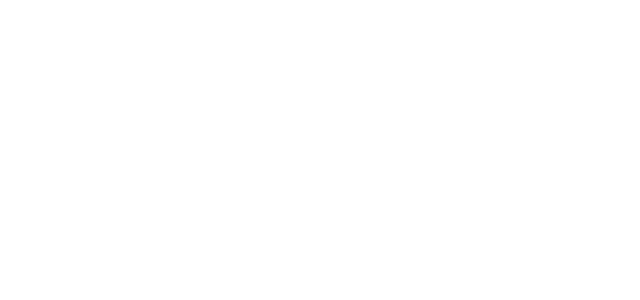
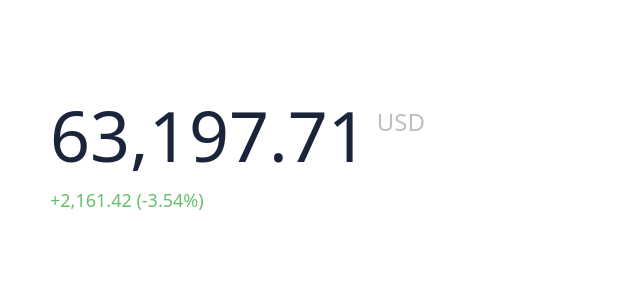
Before and after one commit to Prathameshp98/stock-visualizer, a React (Vite) app: page / in a window 1280 px wide. Shown: the top 300 px of the page, without its empty margins (0-640 px from the left). Built offline with nearby package versions, Linux system fonts and the light colour scheme.

Commit message:
price card component

```diff
--- a/src/StockVisualizer/StockVisualizer.tsx
+++ b/src/StockVisualizer/StockVisualizer.tsx
@@ -1,8 +1,15 @@
+
+import { PriceCard } from "./components";
 
 const StockVisualizer = () => {
   return (
     <div>
-
+      <PriceCard
+        price={63197.71}
+        change={2161.42}
+        percentage={-3.54}
+        currency="USD"
+      />
     </div>
   );
 }
--- /dev/null
+++ b/src/StockVisualizer/components/PriceCard/PriceCard.module.css
@@ -0,0 +1,37 @@
+.card {
+    display: flex;
+    flex-direction: column;
+    gap: 10px;
+}
+
+.price {
+    font-size: 70px;
+    font-weight: 500;
+    color: #1A243A;
+    display: flex;
+    flex-direction: row;
+    gap: 5px;
+    line-height: 100%;
+}
+
+.currency {
+    font-size: 24px;
+    font-weight: 500;
+    color: #BDBEBF;
+    margin-left: 4px;
+    margin-top: -13px;
+}
+
+.change {
+    margin-top: 8px;
+    font-size: 18px;
+    font-weight: 500;
+}
+
+.positive {
+    color: #67BF6B;
+}
+
+.negative {
+    color: #dc2626;
+}
--- /dev/null
+++ b/src/StockVisualizer/components/PriceCard/PriceCard.tsx
@@ -0,0 +1,25 @@
+import styles from './PriceCard.module.css';
+import PriceCardProps from './PriceCard.d';
+
+const PriceCard = ({
+    price,
+    change,
+    percentage,
+    currency = 'USD'
+}: PriceCardProps) => {
+  const isPositive = change >= 0;
+
+  return (
+    <div className={styles.card}>
+      <div className={styles.price}>
+        {price.toLocaleString()} <span className={styles.currency}>{currency}</span>
+      </div>
+      <div className={`${styles.change} ${isPositive ? styles.positive : styles.negative}`}>
+        {isPositive ? '+' : ''}
+        {change.toLocaleString()} ({percentage.toFixed(2)}%)
+      </div>
+    </div>
+  );
+};
+
+export default PriceCard;
--- /dev/null
+++ b/src/StockVisualizer/components/index.ts
@@ -0,0 +1,6 @@
+
+import PriceCard from "./PriceCard/PriceCard";
+
+export {
+    PriceCard
+};
--- a/src/index.css
+++ b/src/index.css
@@ -1,7 +1,5 @@
 :root {
   font-family: system-ui, Avenir, Helvetica, Arial, sans-serif;
-  line-height: 1.5;
-  font-weight: 400;
 
   font-synthesis: none;
   text-rendering: optimizeLegibility;
@@ -13,6 +11,5 @@
   margin: 0;
   display: flex;
   place-items: center;
-  min-width: 320px;
-  min-height: 100vh;
+  padding: 100px 50px;
 }
```
Also changed, not shown: src/StockVisualizer/components/PriceCard/PriceCard.d.ts (added, +7 -0 lines).
